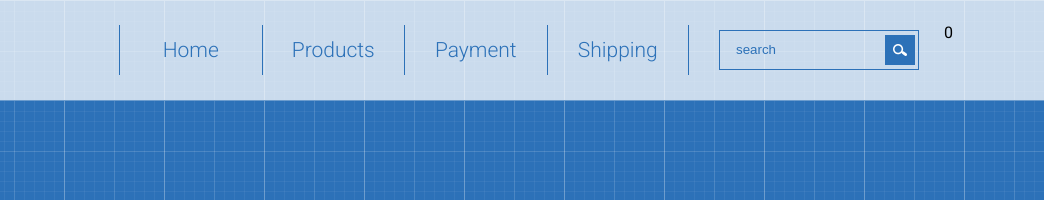
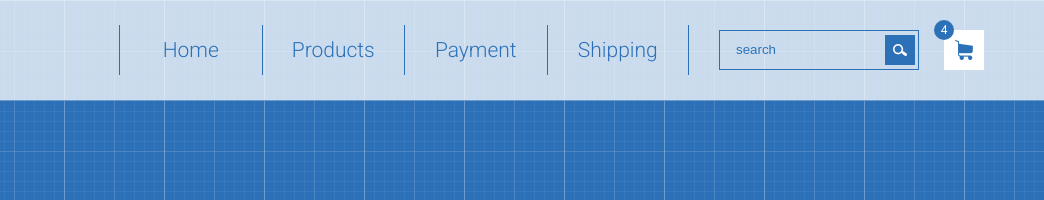
Before and after one commit to SerhiiShestopal/shop-project, a plain HTML site: page index.html in a window 1280 px wide. Shown: the top 200 px of the page, 236-1280 px from the left. Drawn offline with Linux system fonts and the light colour scheme.

Commit message:
add cart and product-count

```diff
--- a/index.html
+++ b/index.html
@@ -42,7 +42,7 @@
                             </div>
                             <div class="col-md-3">
                                 <div class="cart">
-                                    <div class="product-count">0</div>
+                                    <div class="product-count">4</div>
                                 </div>
                             </div>
                         </div>
--- a/style.css
+++ b/style.css
@@ -115,3 +115,30 @@ input::placeholder {
     background-position-x: 8px;
     background-position-y: 9px;
 }
+
+.cart {
+    width: 40px;
+    height: 40px;
+    margin-top: 5px;
+    background-color: white;
+    background-image: url(images/basket-blue.png);
+    background-repeat: no-repeat;
+    background-position-x: 11px;
+    background-position-y: 10px;
+    position: relative;
+
+}
+
+.product-count {
+    width: 20px;
+    height: 20px;
+    background-color: #2c71b8;
+    border-radius: 50%;
+    text-align: center;
+    line-height: 20px;
+    color: white;
+    font-size: 12px;
+    position: absolute;
+    top: -10px;
+    left: -10px;
+}
```
Also changed, not shown: images/basket-blue.png (added).
